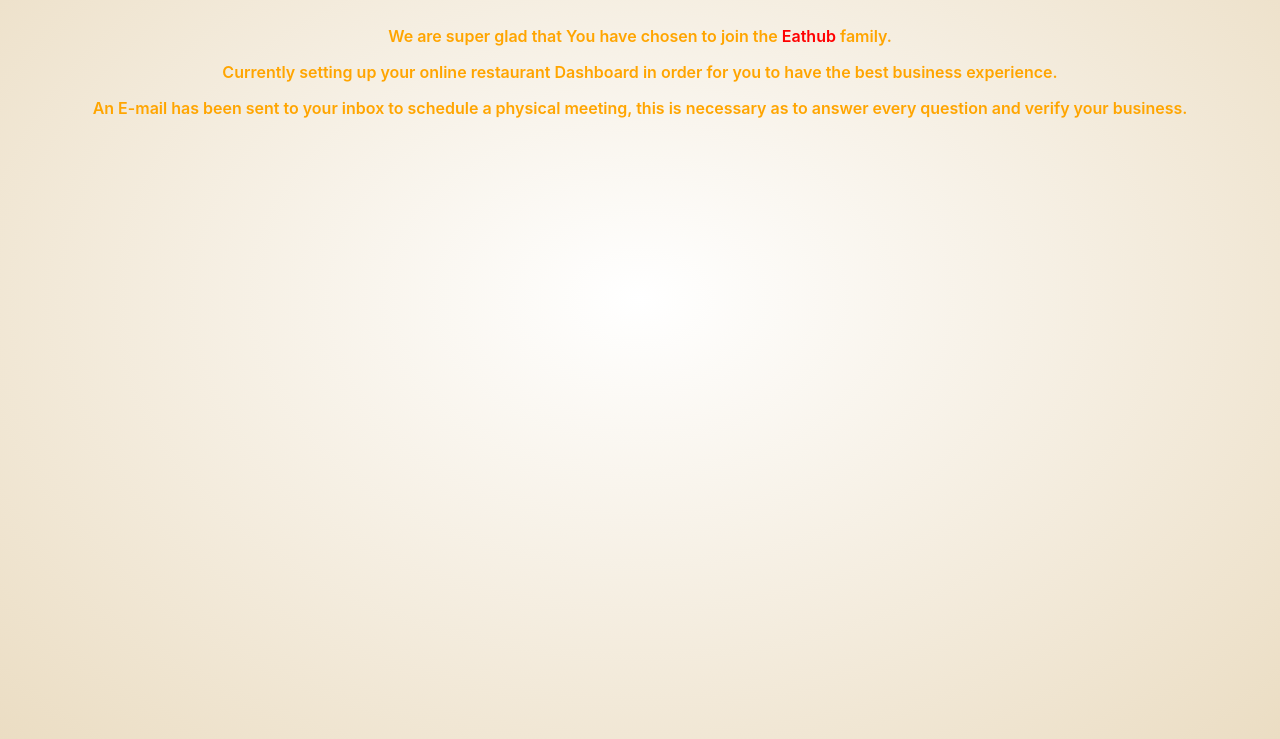
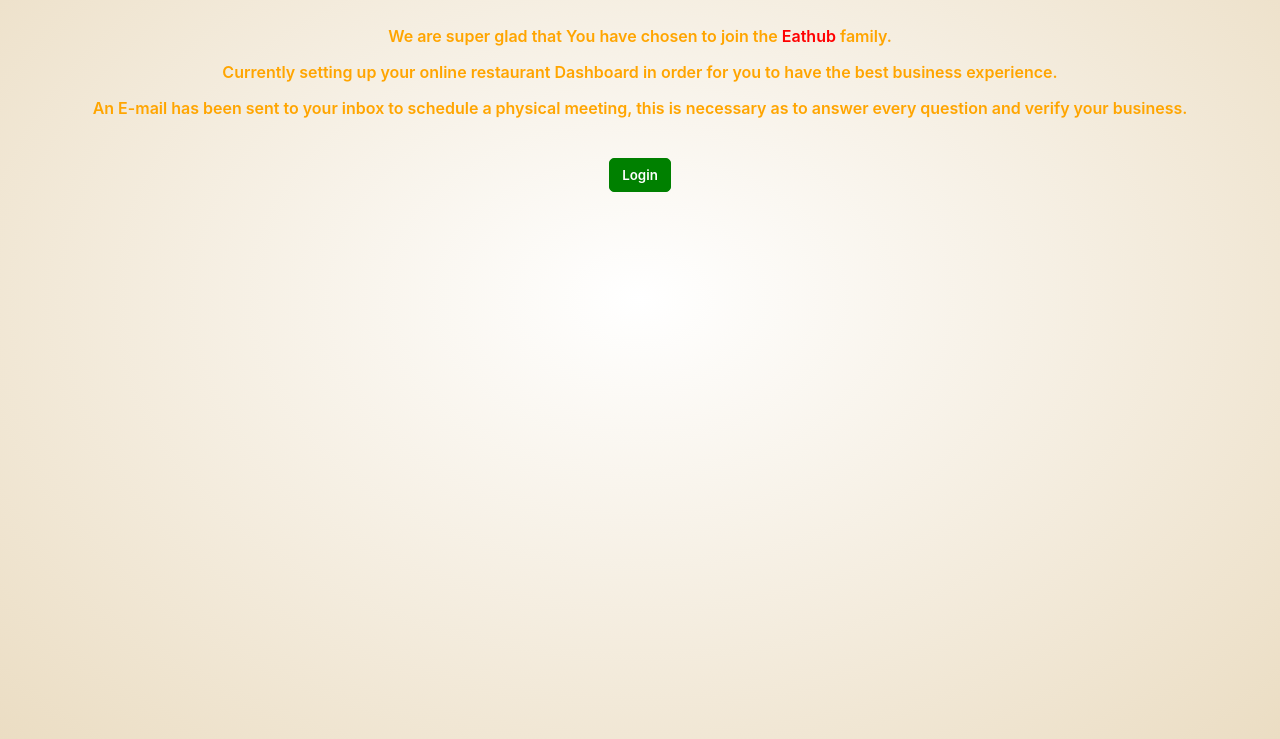
Before and after one commit to Night-Prime/Eathub-Website, a website: page dist/modules/component/sub-component/child-component/message.html in a window 1280 px wide. Shown: the part 141-880 px from the top of the page. Drawn offline with Linux system fonts and the light colour scheme.

Commit message:
Login-button

```diff
--- a/dist/modules/component/sub-component/child-component/message.html
+++ b/dist/modules/component/sub-component/child-component/message.html
@@ -13,6 +13,8 @@
         <p>We are super glad that You have chosen to join the <span style="color:red">Eathub</span> family.</p>
         <p>Currently setting up your online restaurant Dashboard in order for you to have the best business experience.</p>
         <p>An E-mail has been sent to your inbox to schedule a physical meeting, this is necessary as to answer every question and verify your business.</p>
+        <br><br>
+        <button>Login</button>
     </main>
 </body>
 </html>
--- a/dist/modules/component/sub-component/child-component/style.css
+++ b/dist/modules/component/sub-component/child-component/style.css
@@ -27,3 +27,19 @@
     margin-top: 1rem;
     font-weight: 600;
 }
+
+button {
+    background-color: green;
+    border: 1px solid green;
+    border-radius: 5px;
+    color: white;
+    font-weight: 600;
+    padding: 8px 12px;
+    cursor: pointer;
+}
+
+button:hover {
+    background-color: white;
+    border: 1px solid white;
+    color:green;
+}
```
Also changed, not shown: dist/modules/component/sub-component/child-component/granchild-comp/index.css (added), dist/modules/component/sub-component/child-component/granchild-comp/login.html (added).
